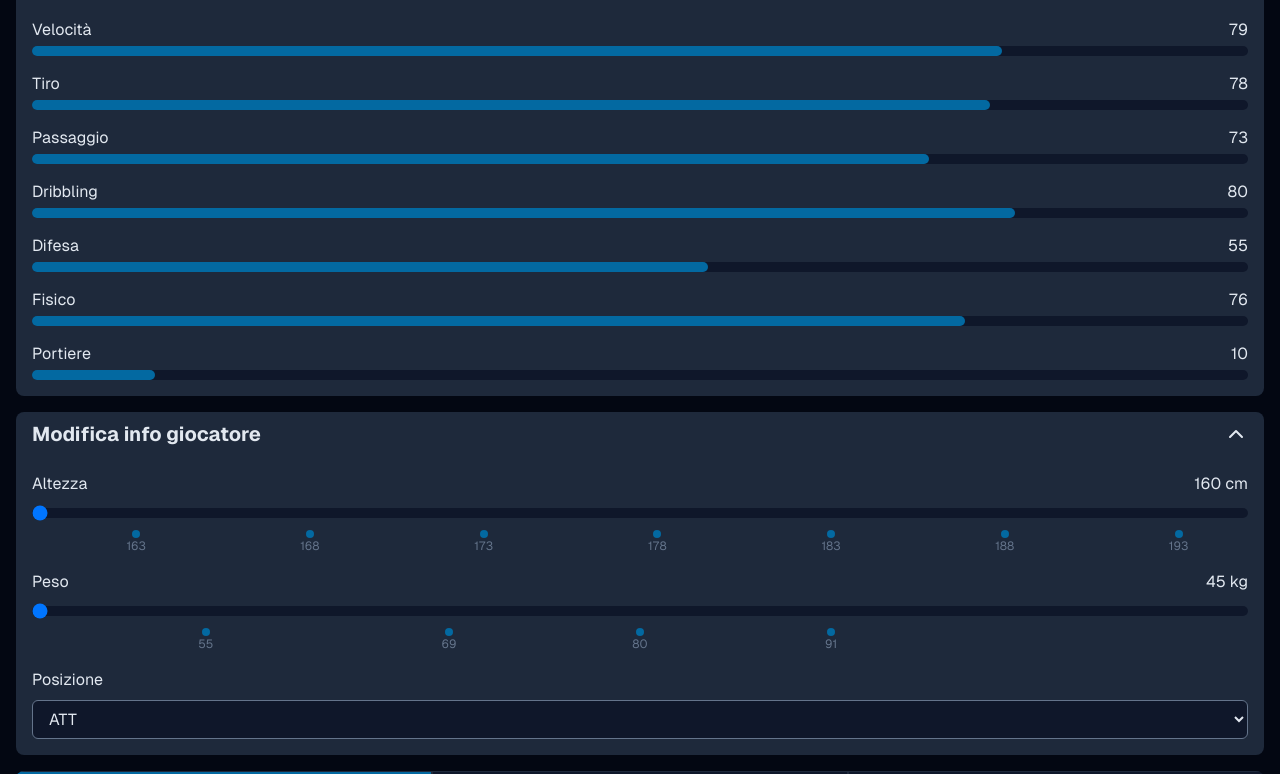
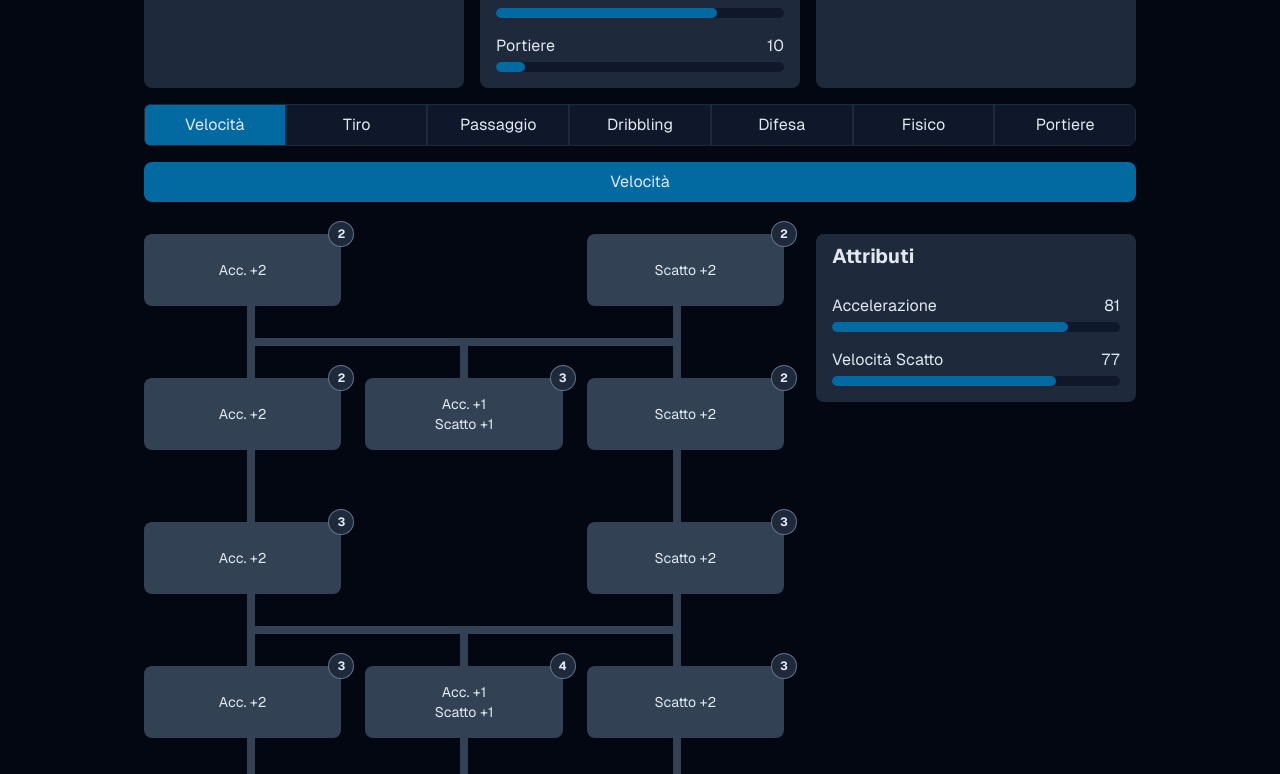
Before and after one commit to djovannih/clubs, a Next.js app: page / in a window 1280 px wide. Shown: the part 366-1140 px from the top of the page. Built offline with nearby package versions, Linux system fonts and the light colour scheme.

Commit message:
Handle desktop screens

```diff
--- a/src/app/page.tsx
+++ b/src/app/page.tsx
@@ -1,12 +1,10 @@
 import AttributeEditor from "@/components/AttributeEditor";
-import PlayerEditor from "@/components/PlayerEditor";
 import PlayerInfo from "@/components/PlayerInfo";
 
 export default function Home() {
   return (
-    <main className="container mx-auto flex flex-col gap-4 p-4">
+    <main className="mx-auto flex w-full max-w-5xl flex-col gap-4 p-4">
       <PlayerInfo />
-      <PlayerEditor />
       <AttributeEditor />
     </main>
   );
--- a/src/components/AttributeDetail.tsx
+++ b/src/components/AttributeDetail.tsx
@@ -13,6 +13,7 @@ export default function AttributeDetail({ attributes }: AttributeDetailprops) {
   const t = useTranslations("Attributes");
 
   return (
+    <div className="lg:h-fit lg:basis-1/3">
       <CollapsibleCard heading={t("attributes")} maxHeight={400}>
         <div className="flex flex-col gap-4">
           {Array.from(attributes.entries()).map(([name, attribute]) => (
@@ -33,5 +34,6 @@ export default function AttributeDetail({ attributes }: AttributeDetailprops) {
           ))}
         </div>
       </CollapsibleCard>
+    </div>
   );
 }
--- a/src/components/AttributeEditor.tsx
+++ b/src/components/AttributeEditor.tsx
@@ -22,7 +22,7 @@ export default function AttributeEditor() {
             key={name}
             onClick={() => setActiveForestName(name)}
             className={clsx(
-              "grow basis-1/3 border border-slate-800 p-2",
+              "grow basis-1/3 lg:basis-0 border border-slate-800 p-2",
               name === activeForestName ? "bg-sky-700" : "bg-slate-900",
             )}
           >
--- a/src/components/AttributeForest.tsx
+++ b/src/components/AttributeForest.tsx
@@ -34,12 +34,14 @@ export default function AttributeForest({ forestName }: AttributeForestProps) {
           >{`${t(`${forestName}.short`)}${forest.length <= 1 ? "" : ` ${i + 1}`}`}</button>
         ))}
       </div>
+      <div className="flex flex-col gap-8 lg:flex-row">
         <AttributeTree
           key={forestName}
           forestName={forestName}
           treeIndex={activeTreeIndex}
         />
         <AttributeDetail attributes={categoryAttributes.get(forestName)!} />
+      </div>
       <button
         className="mx-auto w-fit rounded-lg bg-red-900 p-4"
         onClick={() => {
--- a/src/components/AttributeTree.tsx
+++ b/src/components/AttributeTree.tsx
@@ -25,7 +25,7 @@ export default function AttributeTree({
     ) + 1;
 
   return (
-    <div>
+    <div className="lg:basis-2/3 lg:mx-auto">
       {Array.from(rows.entries()).map(([rowIndex, row]) => (
         <div key={rowIndex}>
           {rowIndex > 0 && (
--- a/src/components/CollapsibleCard.tsx
+++ b/src/components/CollapsibleCard.tsx
@@ -14,15 +14,15 @@ export default function CollapsibleCard({
   const [collapseCard, setCollapseCard] = useState(false);
 
   return (
-    <div className="flex flex-col rounded-lg bg-slate-800">
+    <div className="flex flex-col rounded-lg bg-slate-800 lg:basis-1/3">
       <button
-        className="flex items-center justify-between px-4 py-2"
+        className="lg:disabled flex items-center justify-between px-4 py-2"
         onClick={() => setCollapseCard(!collapseCard)}
       >
         <h2 className="text-xl font-bold">{heading}</h2>
         <ChevronDown
           className={clsx(
-            "transition-transform duration-300",
+            "transition-transform duration-300 lg:hidden",
             collapseCard ? "rotate-0" : "rotate-180",
           )}
         />
--- a/src/components/PlayerEditor.tsx
+++ b/src/components/PlayerEditor.tsx
@@ -1,5 +1,3 @@
-"use client";
-
 import { playerAtom } from "@/atoms/player";
 import {
   updatePlayerHeight,
--- a/src/components/PlayerInfo.tsx
+++ b/src/components/PlayerInfo.tsx
@@ -10,6 +10,7 @@ import { useTranslations } from "next-intl";
 import AttributeDetail from "./AttributeDetail";
 import CollapsibleCard from "./CollapsibleCard";
 import StarRating from "./StarRating";
+import PlayerEditor from "./PlayerEditor";
 
 export default function PlayerInfo() {
   const t = useTranslations("PlayerInfo");
@@ -19,7 +20,7 @@ export default function PlayerInfo() {
 
   return (
     <>
-      <div className="flex flex-col gap-4">
+      <div className="flex flex-col gap-4 lg:flex-row lg:justify-between">
         <CollapsibleCard heading={t("playerInfo")} maxHeight={250}>
           <div>
             <span className="font-bold">{`${t("position")}: `}</span>
@@ -51,6 +52,7 @@ export default function PlayerInfo() {
           </div>
         </CollapsibleCard>
         <AttributeDetail attributes={mainAttributes} />
+        <PlayerEditor />
       </div>
     </>
   );
```
Lines whose indentation alone changed are shown as unchanged.
